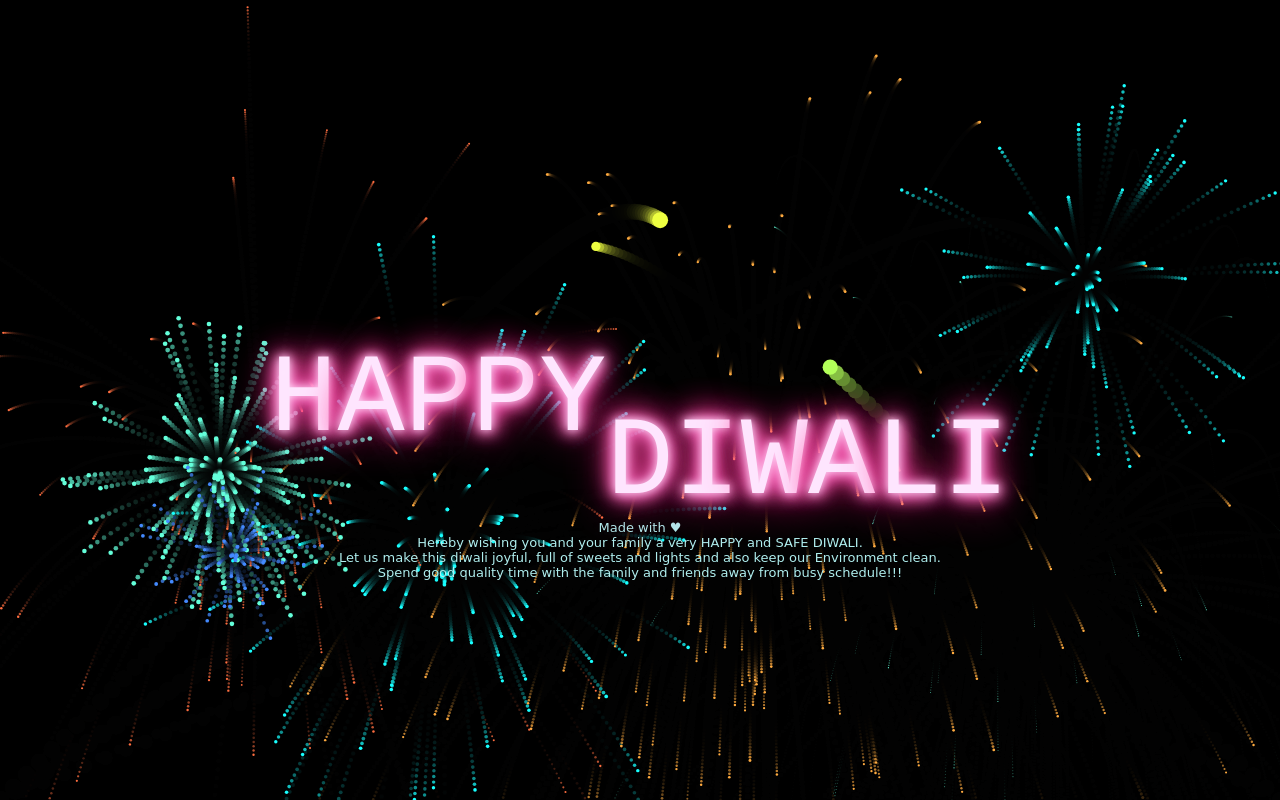
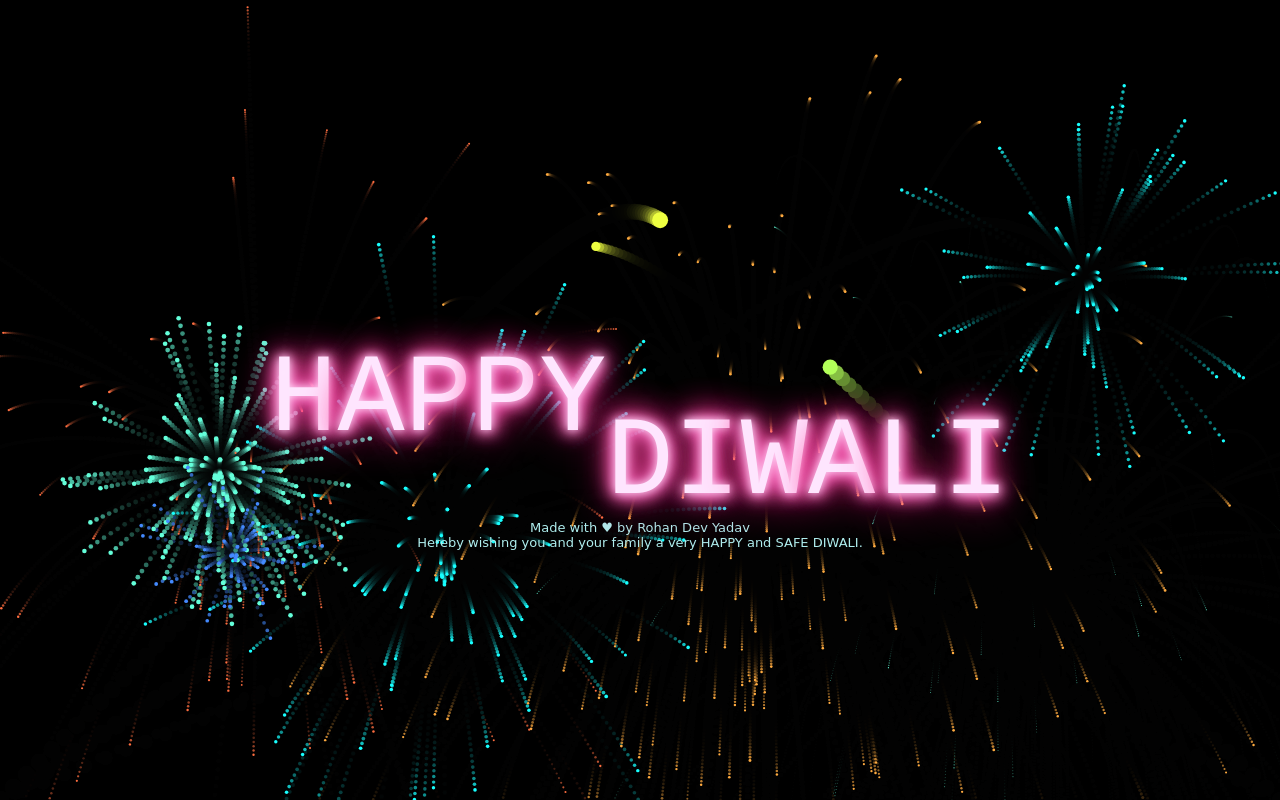
Before and after one commit to LaiRoh/diwali, a plain HTML site: page index.html in a window 1280 px wide. Drawn offline with Linux system fonts and the light colour scheme.

Commit message:
Update index.html

```diff
--- a/index.html
+++ b/index.html
@@ -22,9 +22,8 @@
         <span class="diwaliEffect2"> <br>Di</span><br>w<span class="flicker"><br>a</span><br>li
     </div>
 
-    <p class="madeby">Made with &hearts; <br> Hereby wishing you and your family a very HAPPY and SAFE DIWALI. <br>
-        Let us make this diwali joyful, full of sweets and lights and also keep our Environment clean. <br>
-        Spend good quality time with the family and friends away from busy schedule!!!</p>
+    <p class="madeby">Made with &hearts; by Rohan Dev Yadav <br> Hereby wishing you and your family a very HAPPY and SAFE DIWALI. <br>
+
 
 
     <script src="script.js"></script>
```
